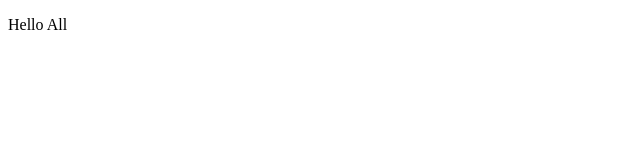
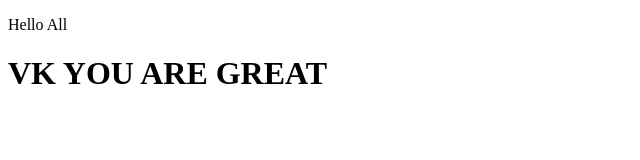
Before and after one commit to venkiteshns/Date-with-git, a plain HTML site: page index.html in a window 1280 px wide. Shown: the whole page, without its empty margins (0-640 px from the left). Drawn offline with Linux system fonts and the light colour scheme.

Commit message:
index modified

```diff
--- a/index.html
+++ b/index.html
@@ -7,5 +7,6 @@
 </head>
 <body>
     <p>Hello All</p>
+    <h1>VK YOU ARE GREAT</h1>
 </body>
 </html>
```
